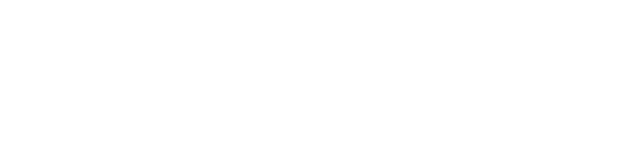
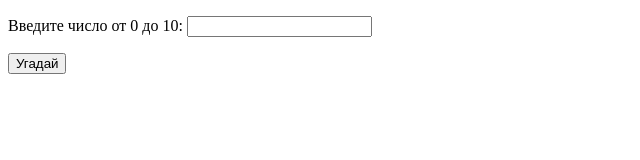
Before and after one commit to Vasiliy-Fedorov/Guess-how-much, a plain HTML site: page index.html in a window 1280 px wide. Shown: the whole page, without its empty margins (0-640 px from the left). Drawn offline with Linux system fonts and the light colour scheme.

Commit message:
writed index

```diff
--- a/index.html
+++ b/index.html
@@ -6,6 +6,8 @@
     <script src="1.js" defer></script>
 </head>
 <body>
-
+    <p>Введите число от 0 до 10: <input type="text" id="innum"></p>
+    <button onclick="guess()">Угадай</button>
+    <h2 id="out"></h2>
 </body>
 </html>
```
